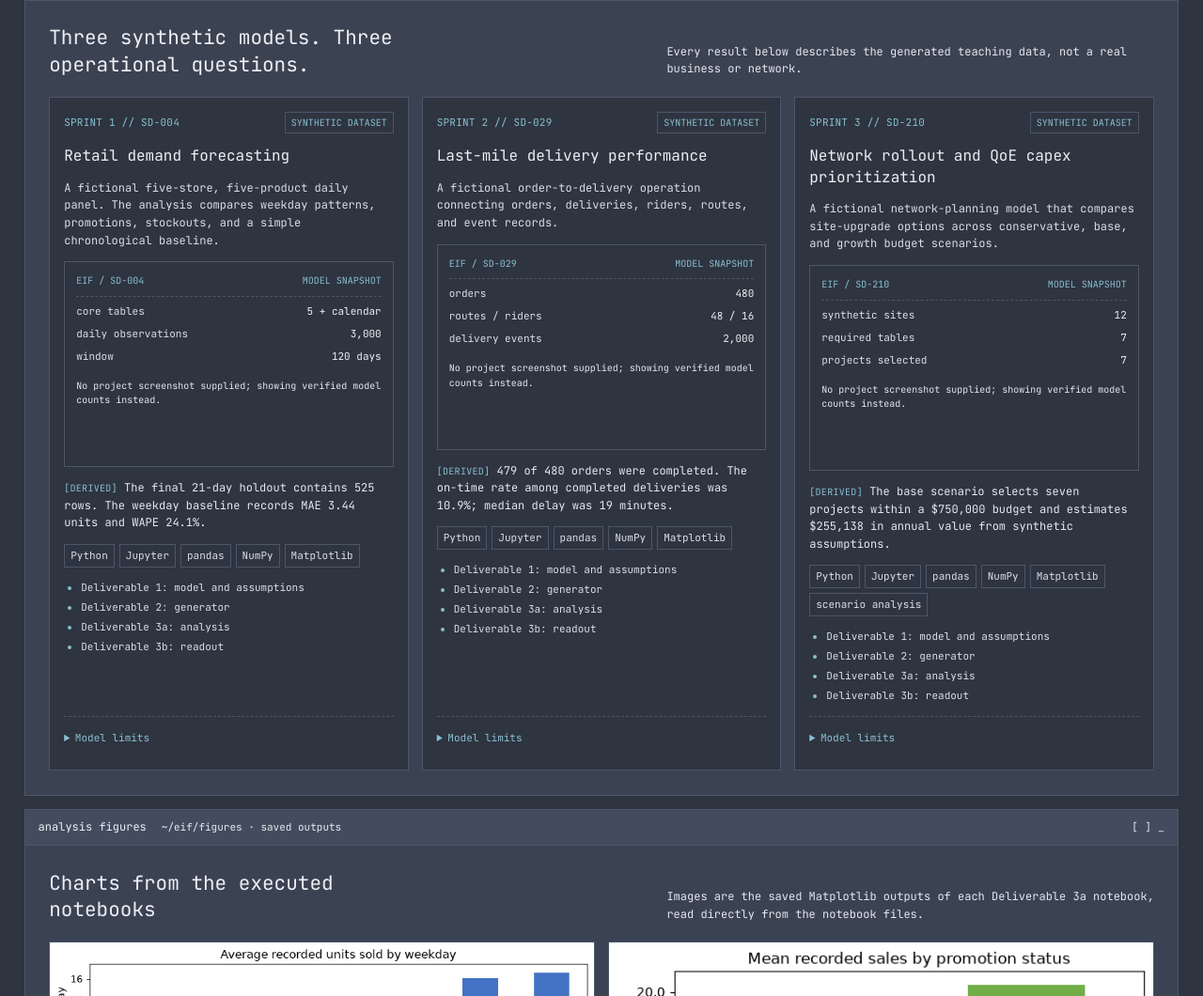
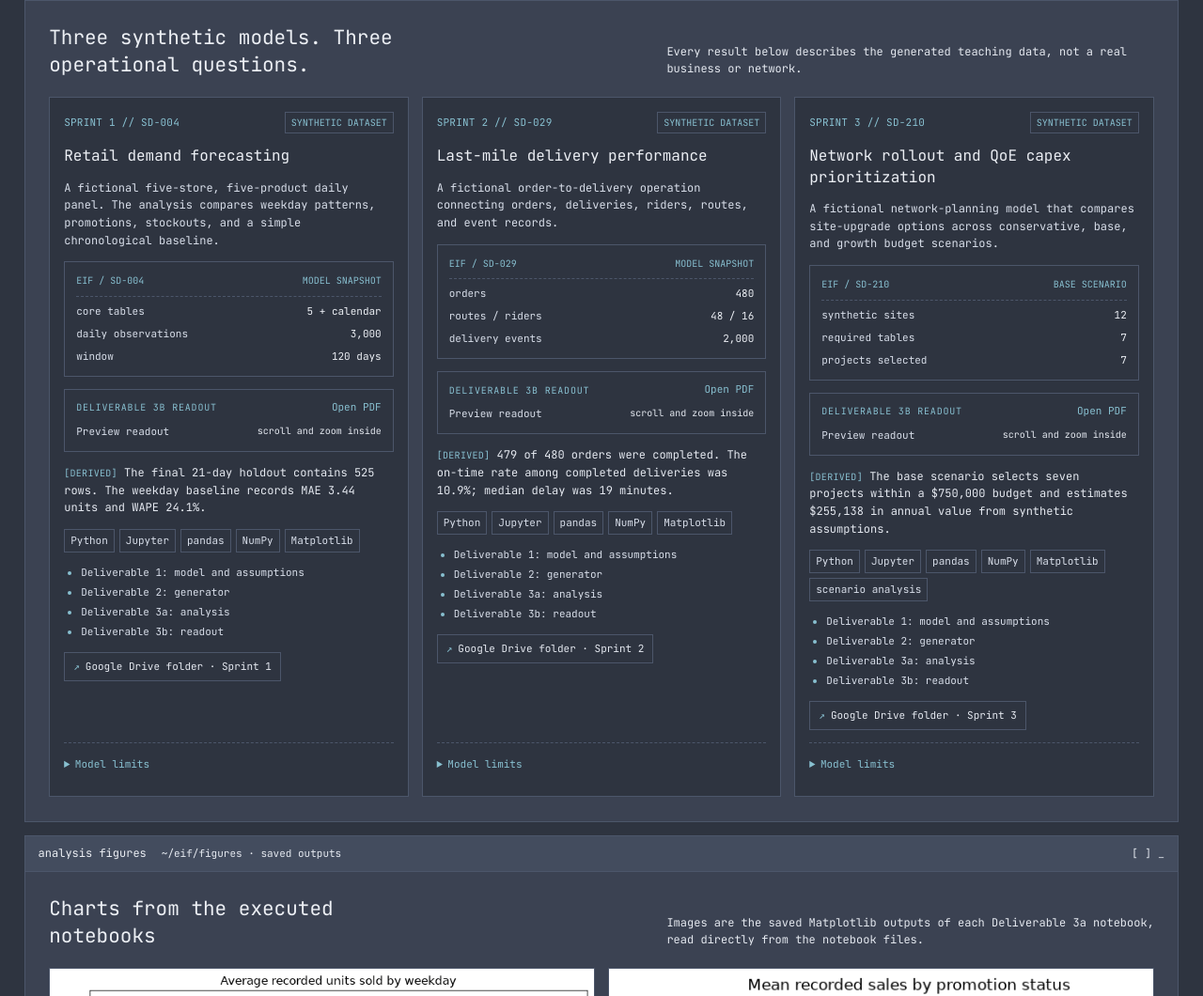
Before and after one commit to kenDRoger/DataModelling-Sprints, a website built with Vite: page index.html in a window 1280 px wide. Shown: the part 1031-2091 px from the top of the page at 94% size. Built offline with nearby package versions, Linux system fonts and the light colour scheme; files whose address does not match are found by name.

Commit message:
feat: add Drive folder links and inline Deliverable 3b readouts
Each project card links to its sprint Google Drive folder and opens the
Deliverable 3b PDF in a collapsible native viewer with an open-PDF fallback.

```diff
--- a/src/content.js
+++ b/src/content.js
@@ -74,6 +74,8 @@ export const portfolio = {
       summary:
         "A fictional five-store, five-product daily panel. The analysis compares weekday patterns, promotions, stockouts, and a simple chronological baseline.",
       previewLabel: "model snapshot",
+      driveUrl: "https://drive.google.com/drive/folders/1VJ0oZ2LZFP887Sfwb_4rW6t0Q_2KkXz9?usp=sharing",
+      readout: "readouts/sd004-readout.pdf",
       previewLines: [
         ["core tables", "5 + calendar"],
         ["daily observations", "3,000"],
@@ -94,6 +96,8 @@ export const portfolio = {
       summary:
         "A fictional order-to-delivery operation connecting orders, deliveries, riders, routes, and event records.",
       previewLabel: "model snapshot",
+      driveUrl: "https://drive.google.com/drive/folders/1h3WPk2-4Wi4OEXYcJCKHZVuUH0c7143N?usp=sharing",
+      readout: "readouts/sd029-readout.pdf",
       previewLines: [
         ["orders", "480"],
         ["routes / riders", "48 / 16"],
@@ -114,6 +118,8 @@ export const portfolio = {
       summary:
         "A fictional network-planning model that compares site-upgrade options across conservative, base, and growth budget scenarios.",
       previewLabel: "base scenario",
+      driveUrl: "https://drive.google.com/drive/folders/1BNU7vff0jjhY6yz5VCFxygulto6blnbO?usp=sharing",
+      readout: "readouts/sd210-readout.pdf",
       previewLines: [
         ["synthetic sites", "12"],
         ["required tables", "7"],
--- a/src/main.js
+++ b/src/main.js
@@ -34,11 +34,21 @@ const renderProject = (project) => `
     <h3>${escapeHtml(project.title)}</h3>
     <p class="project-card__summary">${escapeHtml(project.summary)}</p>
     <div class="project-preview" role="group" aria-label="Text summary of ${escapeHtml(project.id)} model output">
-      <div class="project-preview__top"><span>EIF / ${escapeHtml(project.id)}</span><span>MODEL SNAPSHOT</span></div>
+      <div class="project-preview__top"><span>EIF / ${escapeHtml(project.id)}</span><span>${escapeHtml(project.previewLabel.toUpperCase())}</span></div>
       ${project.previewLines.map(([label, value]) => `
         <div class="project-preview__row"><span>${escapeHtml(label)}</span><strong>${escapeHtml(value)}</strong></div>
       `).join("")}
-      <p class="project-preview__note">No project screenshot supplied; showing verified model counts instead.</p>
+    </div>
+    <div class="readout">
+      <div class="readout__head">
+        <p class="readout__title">Deliverable 3b readout</p>
+        <a class="readout__open" href="${escapeHtml(import.meta.env.BASE_URL)}${escapeHtml(project.readout)}" target="_blank" rel="noopener">Open PDF</a>
+      </div>
+      <details class="readout__preview">
+        <summary><span>Preview readout</span><span class="readout__hint">scroll and zoom inside</span></summary>
+        <iframe src="${escapeHtml(import.meta.env.BASE_URL)}${escapeHtml(project.readout)}#view=FitH" title="Deliverable 3b readout for ${escapeHtml(project.id)}" loading="lazy"></iframe>
+        <p class="readout__fallback">If the preview does not load, open the PDF: <a href="${escapeHtml(import.meta.env.BASE_URL)}${escapeHtml(project.readout)}" target="_blank" rel="noopener">${escapeHtml(project.id)} readout</a></p>
+      </details>
     </div>
     <p class="project-card__finding"><span class="label">[DERIVED]</span> ${escapeHtml(project.finding)}</p>
     <div class="tag-list" aria-label="Skills demonstrated">
@@ -47,6 +57,7 @@ const renderProject = (project) => `
     <ul class="deliverable-list" aria-label="EIF deliverables">
       ${project.evidence.map((item) => `<li>${escapeHtml(item)}</li>`).join("")}
     </ul>
+    <a class="drive-link" href="${escapeHtml(project.driveUrl)}" target="_blank" rel="noopener">Google Drive folder · ${escapeHtml(project.sprint)}</a>
     <details class="model-note">
       <summary>Model limits</summary>
       <p>${escapeHtml(project.limitation)}</p>
--- a/src/styles.css
+++ b/src/styles.css
@@ -466,7 +466,6 @@ h1 {
   display: grid;
   gap: 7px;
   min-width: 0;
-  aspect-ratio: 16 / 10;
   align-content: start;
   padding: 12px;
   border: 1px solid var(--nord3);
@@ -502,6 +501,107 @@ h1 {
   margin: 8px 0 0;
   color: var(--nord5);
   font-size: 10px;
+}
+
+.readout {
+  display: grid;
+  gap: 8px;
+  min-width: 0;
+  padding: 10px 12px 12px;
+  border: 1px solid var(--nord3);
+  background: var(--nord0);
+}
+
+.readout__head {
+  display: flex;
+  flex-wrap: wrap;
+  align-items: center;
+  justify-content: space-between;
+  gap: 6px 12px;
+}
+
+.readout__title {
+  margin: 0;
+  color: var(--nord8);
+  font-size: 10px;
+  letter-spacing: 0.08em;
+  text-transform: uppercase;
+}
+
+.readout__open,
+.drive-link {
+  color: var(--nord8);
+  font-size: 11px;
+  text-decoration: none;
+  border-bottom: 1px solid transparent;
+}
+
+.readout__open:hover,
+.readout__open:focus-visible,
+.drive-link:hover,
+.drive-link:focus-visible {
+  border-bottom-color: var(--nord8);
+}
+
+.readout__preview summary {
+  display: flex;
+  flex-wrap: wrap;
+  justify-content: space-between;
+  gap: 4px 12px;
+  cursor: pointer;
+  color: var(--nord4);
+  font-size: 11px;
+}
+
+.readout__preview summary::marker {
+  color: var(--nord8);
+}
+
+.readout__hint {
+  color: var(--nord5);
+  font-size: 10px;
+}
+
+.readout__preview iframe {
+  display: block;
+  width: 100%;
+  height: 320px;
+  margin-top: 8px;
+  border: 1px solid var(--nord2);
+  background: var(--nord1);
+}
+
+.readout__fallback {
+  margin: 6px 0 0;
+  color: var(--nord5);
+  font-size: 10px;
+}
+
+.readout__fallback a {
+  color: var(--nord8);
+}
+
+.drive-link {
+  display: inline-flex;
+  align-items: center;
+  gap: 6px;
+  align-self: start;
+  padding: 6px 9px;
+  border: 1px solid var(--nord3);
+  color: var(--nord5);
+  font-size: 11px;
+}
+
+.drive-link::before {
+  content: "\2197";
+  color: var(--nord8);
+}
+
+.drive-link:hover,
+.drive-link:focus-visible {
+  border-color: var(--nord8);
+  background: var(--nord1);
+  color: var(--nord6);
 }
 
 .project-card__finding {
@@ -808,6 +908,7 @@ h1 {
 @media (max-width: 767px) {
   html { scroll-padding-top: 150px; }
   .figure-grid { grid-template-columns: minmax(0, 1fr); }
+  .readout__preview iframe { height: 260px; }
   .topbar { align-items: flex-start; flex-direction: column; }
   .terminal-nav { justify-content: flex-start; width: 100%; }
   .site-grid { grid-template-columns: minmax(0, 1fr); gap: 9px; padding: 10px 10px 22px; }
```
Also changed, not shown: 3 other files.
